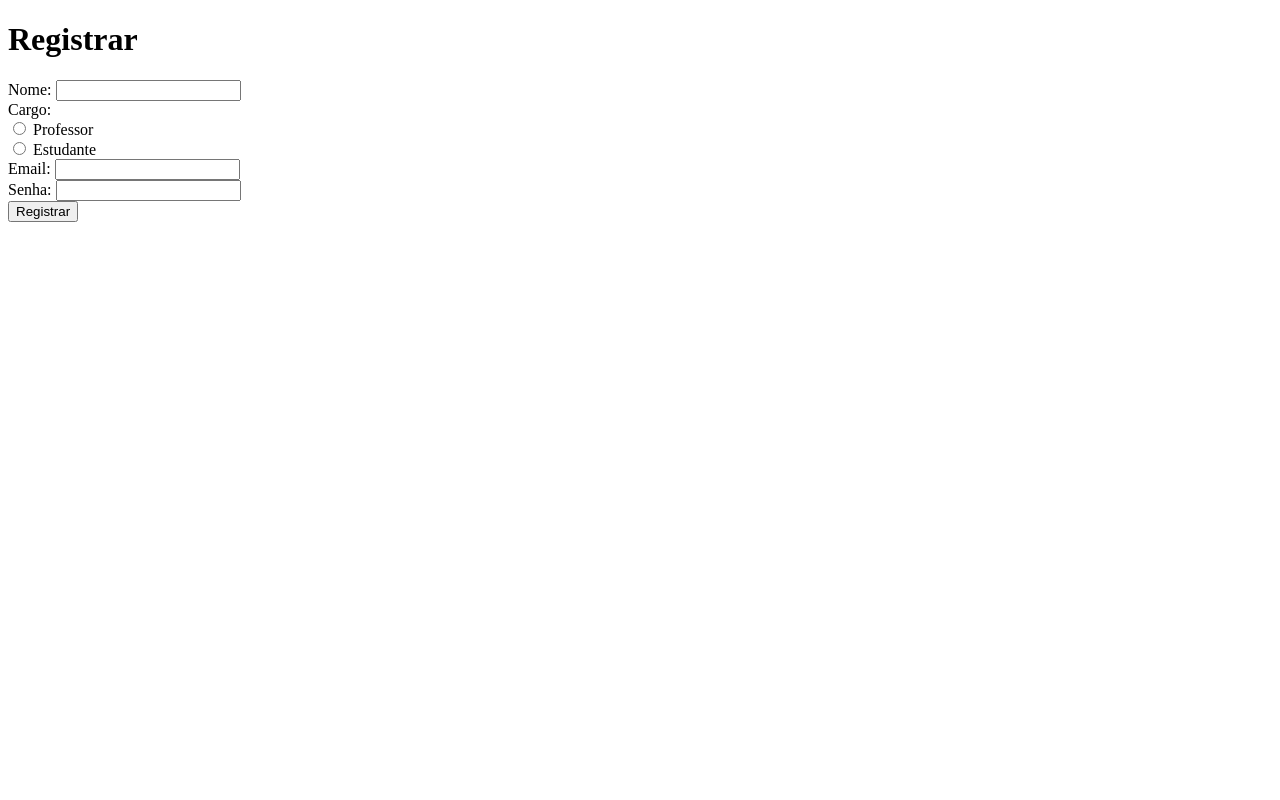
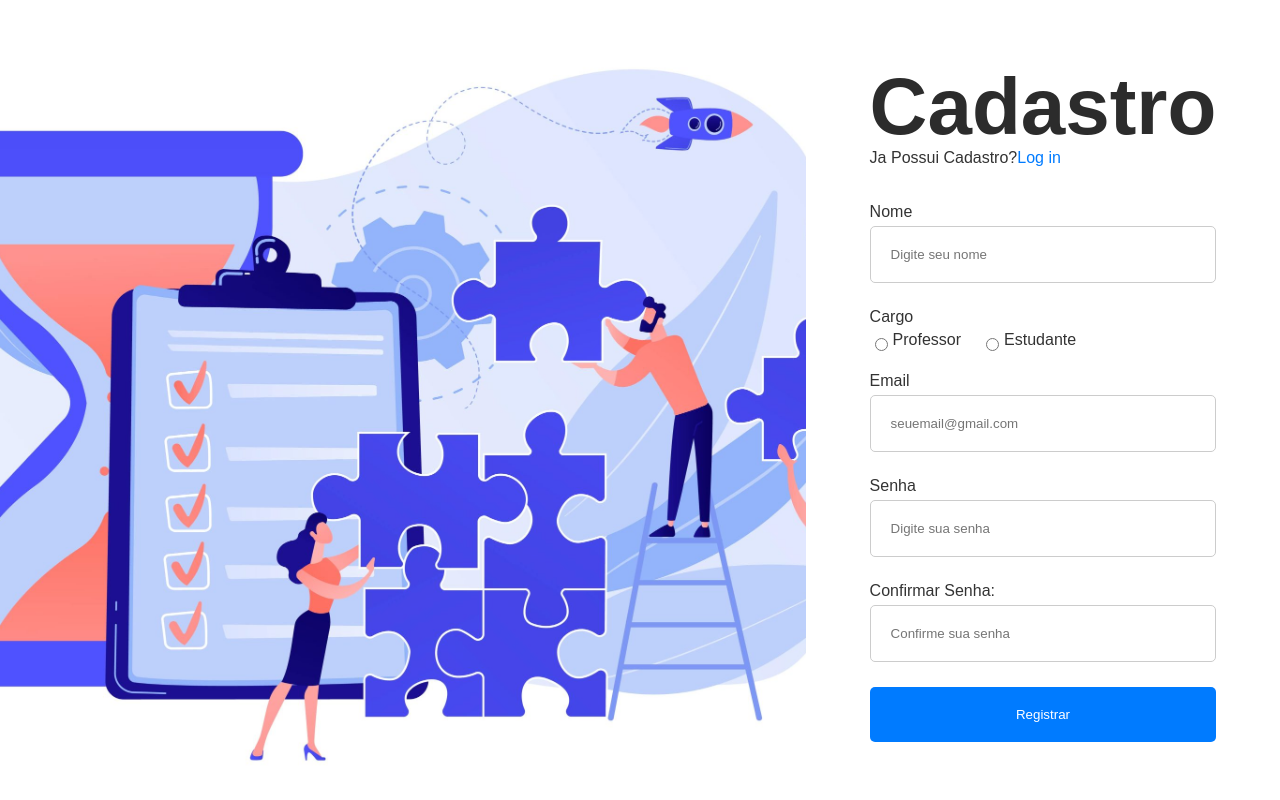
Before and after one commit to KauaVL/Projeto-Final-OO, a Flask app: page /signup in a window 1280 px wide. Run offline with Flask 3, Linux system fonts and the light colour scheme.

Commit message:
Front-End pagina de cadastro

```diff
--- a/app.py
+++ b/app.py
@@ -18,7 +18,7 @@ class User(db.Model):
 with app.app_context():
     db.create_all()
 
-@app.route('/')
+@app.route('/home')
 def home():
     return render_template('home.html')
 
--- /dev/null
+++ b/static/css/signup.css
@@ -0,0 +1,78 @@
+body {
+    font-family: Arial, sans-serif;
+    color: #333;
+    margin: 0;
+    padding: 0;
+    display: flex;
+    height: 100vh;
+}
+.left {
+    background-image: url('/static/images/background.png');
+    background-size: cover;
+    background-position: center;
+    width: 65%;
+}
+.right {
+    width: 35%;
+    display: flex;
+    justify-content: center;
+    align-items: center;
+    padding: 20px;
+}
+.form-container {
+    background-color: rgba(255, 255, 255, 0.8);
+    border-radius: 10px;
+    margin-top: -50px;
+}
+.form-container h1 {
+    margin-bottom: -20px;
+    font-size: 80px;
+    font-family: sans-serif;
+    color: rgb(44, 44, 44);
+}
+.link-login{
+    display: flex;
+    align-items: center;
+    margin-bottom: 20px;
+}
+.form-container label {
+    display: block;
+    margin-bottom: 5px;
+}
+.radio-group {
+    display: flex;
+    align-items: center;
+}
+.radio-group input[type="radio"] {
+    margin-right: 5px;
+}
+.radio-group label {
+    margin-right: 20px;
+}
+.form-container input[type="text"],
+.form-container input[type="email"],
+.form-container input[type="password"]{
+    width: 100%;
+    padding: 20px;
+    margin-bottom: 25px;
+    border: 1px solid #ccc;
+    border-radius: 5px;
+    box-sizing: border-box;
+}
+.form-container button {
+    width: 100%;
+    padding: 20px;
+    background-color: #007bff;
+    color: white;
+    border: none;
+    border-radius: 5px;
+    cursor: pointer;
+    box-sizing: border-box;
+}
+.form-container button:hover {
+    background-color: #0056b3;
+}
+.link-login a {
+    color: #007bff;
+    text-decoration: none;
+}
--- a/templates/signup.html
+++ b/templates/signup.html
@@ -4,29 +4,52 @@
     <meta charset="UTF-8">
     <meta name="viewport" content="width=device-width, initial-scale=1.0">
     <title>Cadastro</title>
+    <link rel="stylesheet" href="{{ url_for('static', filename='css/signup.css') }}">
+    <script>
+        function validateForm() {
+            var senha = document.getElementById("senha").value;
+            var confirmarSenha = document.getElementById("confirmar_senha").value;
+            if (senha !== confirmarSenha) {
+                alert("As senhas não correspondem. Por favor, tente novamente.");
+                return false;
+            }
+            return true;
+        }
+    </script>
 </head>
 <body>
-    <h1>Registrar</h1>
-    <form method="POST" action="/signup">
-        <label for="nome">Nome:</label>
-        <input id="nome" name="nome" required>
+    <div class="left"></div>
+    <div class="right">
+        <div class="form-container">
+            <h1>Cadastro</h1>
+            <div class="link-login">
+                <p>Ja Possui Cadastro?</p>
+                <a href="/login">Log in</a>
+            </div>
+            <form method="POST" action="/signup" onsubmit="return validateForm()">
+                <label for="nome">Nome</label>
+                <input type="text" id="nome" name="nome" placeholder="Digite seu nome" required>
                 <br>
-        <label for="cargo">Cargo:</label>
+                <label for="cargo">Cargo</label>
+                <div class="radio-group">
+                    <input type="radio" id="professor" name="cargo" value="professor" required>
+                    <label for="professor">Professor</label>
+                    <input type="radio" id="estudante" name="cargo" value="estudante" required>
+                    <label for="estudante">Estudante</label>
+                </div>
                 <br>
-        <input type="radio" id="professor" name="cargo" value="professor">
-        <label for="professor">Professor</label>
+                <label for="email">Email</label>
+                <input type="email" id="email" name="email" placeholder="seuemail@gmail.com" required>
                 <br>
-        <input type="radio" id="estudante" name="cargo" value="estudante">
-        <label for="estudante">Estudante</label>
+                <label for="senha">Senha</label>
+                <input type="password" id="senha" name="senha" placeholder="Digite sua senha" required>
                 <br>
-        <label for="email">Email:</label>
-        <input type="email" id="email" name="email" required>
-        <br>
-        <label for="senha">Senha:</label>
-        <input type="password" id="senha" name="senha" required>
+                <label for="confirmar_senha">Confirmar Senha:</label>
+                <input type="password" id="confirmar_senha" name="confirmar_senha" placeholder="Confirme sua senha" required>
                 <br>
                 <button type="submit">Registrar</button>
-        <br>
             </form>
+        </div>
+    </div>
 </body>
 </html>
```
Also changed, not shown: static/Images/background.png (added). Lines whose indentation alone changed are shown as unchanged.
